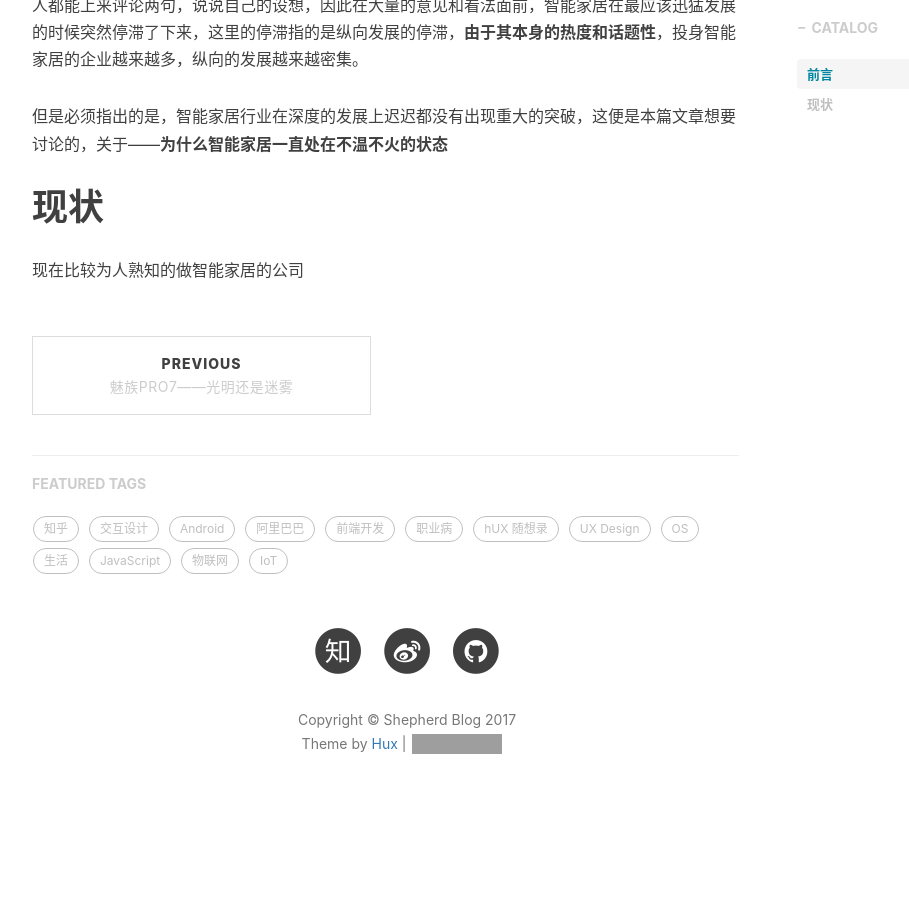
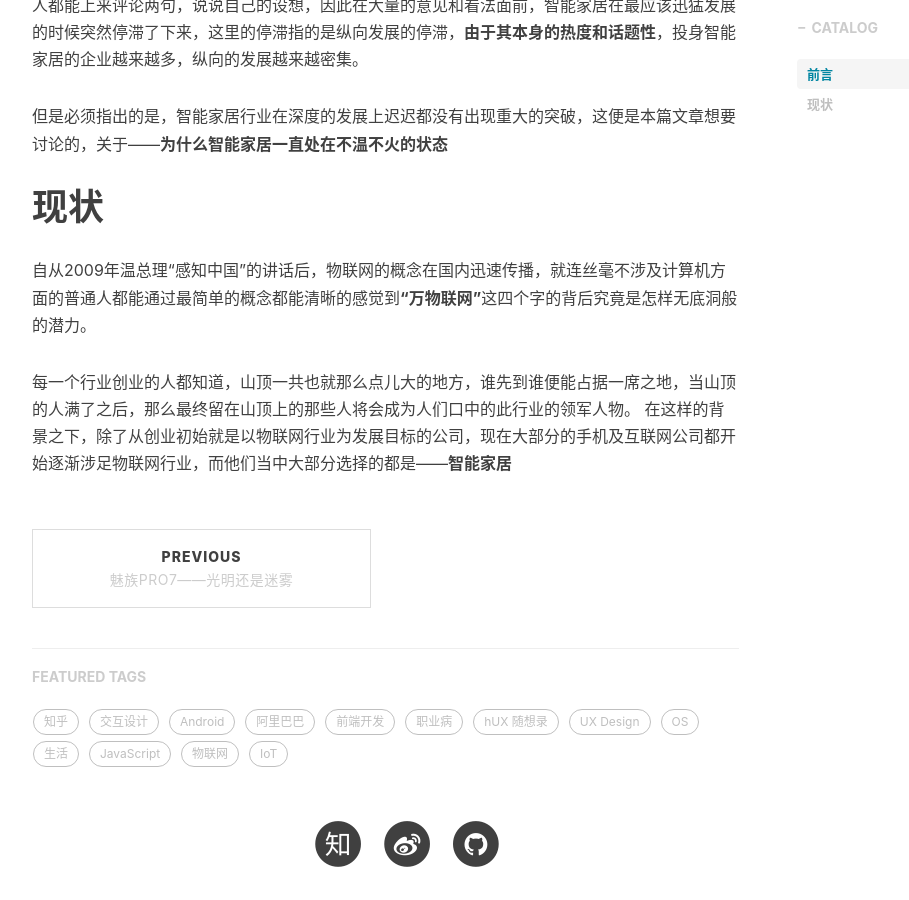
Before and after one commit to distan/distan.github.io, a Jekyll site: the page built from _posts/2017-08-18-Smart Home-2017.markdown, in a window 1280 px wide and 900 px high, scrolled down 765 px. Shown: the whole window, without its empty margins (233-1142 px from the left). Built offline with Jekyll 4.4.1, drawn with Linux system fonts in a browser that asks for light colours; nearby versions of some CDN libraries; comment, search, counter and statistics services are not loaded; before the commit the page ends 1613 px from its top, so only the background shows below that; grey boxes are pictures that could not be loaded.

Commit message:
distan.github.io

```diff
--- a/_posts/2017-08-18-Smart Home-2017.markdown
+++ b/_posts/2017-08-18-Smart Home-2017.markdown
@@ -21,4 +21,7 @@ tags:
    但是必须指出的是，智能家居行业在深度的发展上迟迟都没有出现重大的突破，这便是本篇文章想要讨论的，关于——**为什么智能家居一直处在不温不火的状态**
 
 # 现状
-   现在比较为人熟知的做智能家居的公司
+   自从2009年温总理“感知中国”的讲话后，物联网的概念在国内迅速传播，就连丝毫不涉及计算机方面的普通人都能通过最简单的概念都能清晰的感觉到**“万物联网”**这四个字的背后究竟是怎样无底洞般的潜力。
+
+   每一个行业创业的人都知道，山顶一共也就那么点儿大的地方，谁先到谁便能占据一席之地，当山顶的人满了之后，那么最终留在山顶上的那些人将会成为人们口中的此行业的领军人物。
+   在这样的背景之下，除了从创业初始就是以物联网行业为发展目标的公司，现在大部分的手机及互联网公司都开始逐渐涉足物联网行业，而他们当中大部分选择的都是——**智能家居**
```
